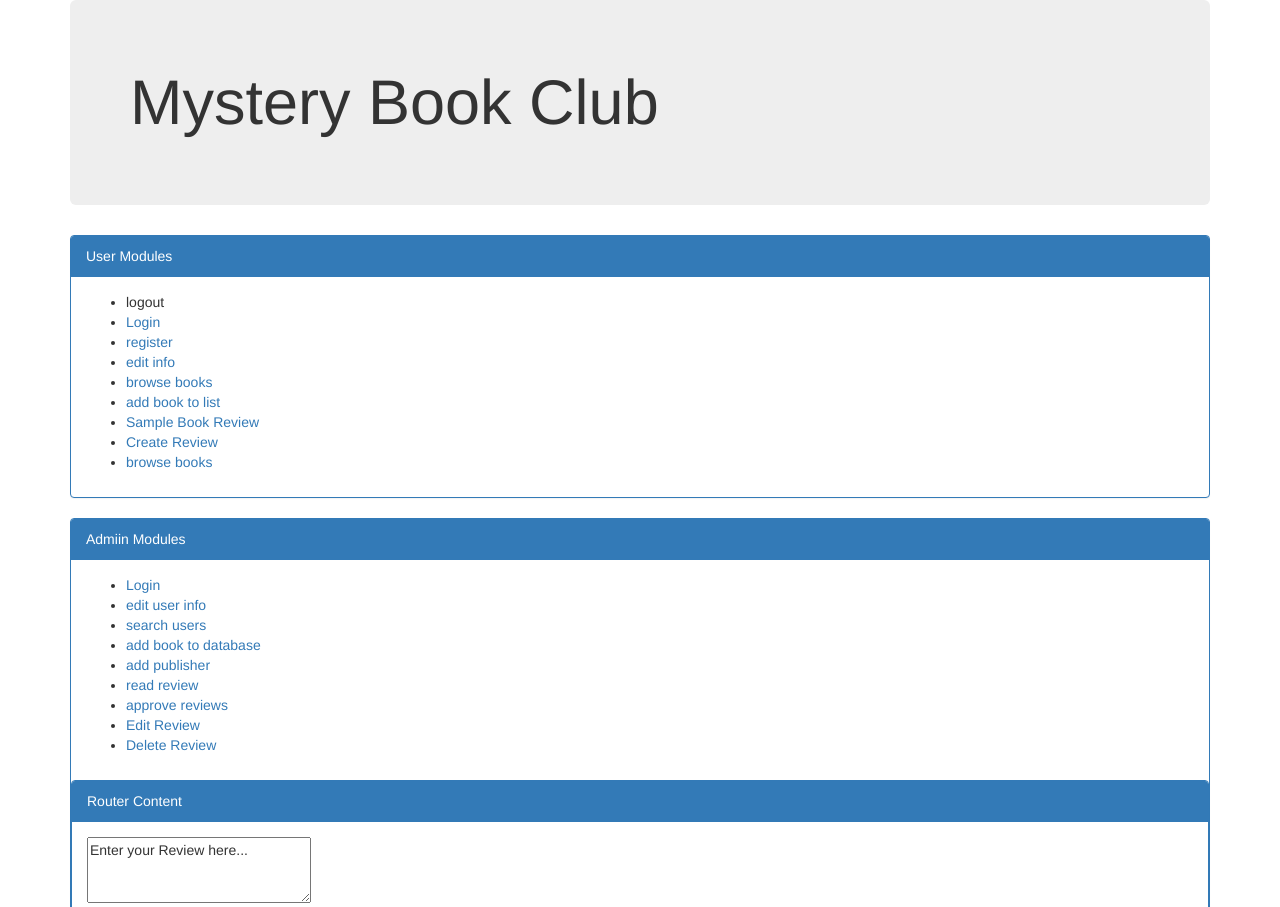
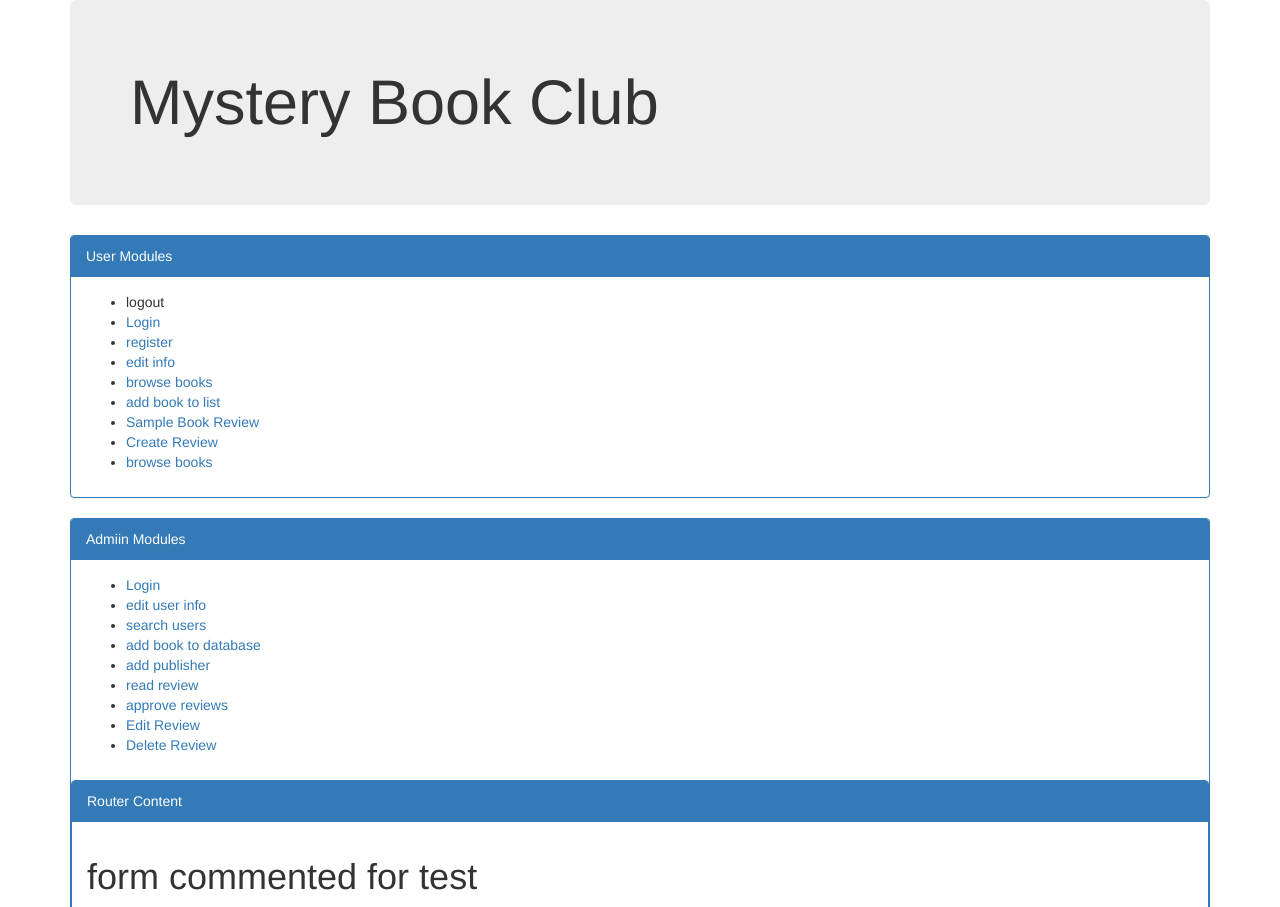
Before and after one commit to archerdjessica/mystery-book-club, an Angular app in the folder mystery-book-club/: page /writeReview in a window 1280 px wide. Shown: the top 907 px of the page. Built offline with nearby package versions, Linux system fonts and the light colour scheme.

Commit message:
Update user-write-review.component.html

```diff
--- a/mystery-book-club/src/app/user-write-review/user-write-review.component.html
+++ b/mystery-book-club/src/app/user-write-review/user-write-review.component.html
@@ -1,7 +1,8 @@
 <div>
-    <form (ngSubmit)="saveReview()" #reviewForm="ngForm">
+  <h1>form commented for test</h1>
+    <!--<form (ngSubmit)="saveReview()" #reviewForm="ngForm">
         <textarea rows="3" cols="25" [(ngModel)]="review.reviewBody" name="review">
         </textarea><br />
         <input type="submit" value="Submit" />
-    </form>
+    </form>-->
 </div>
```
